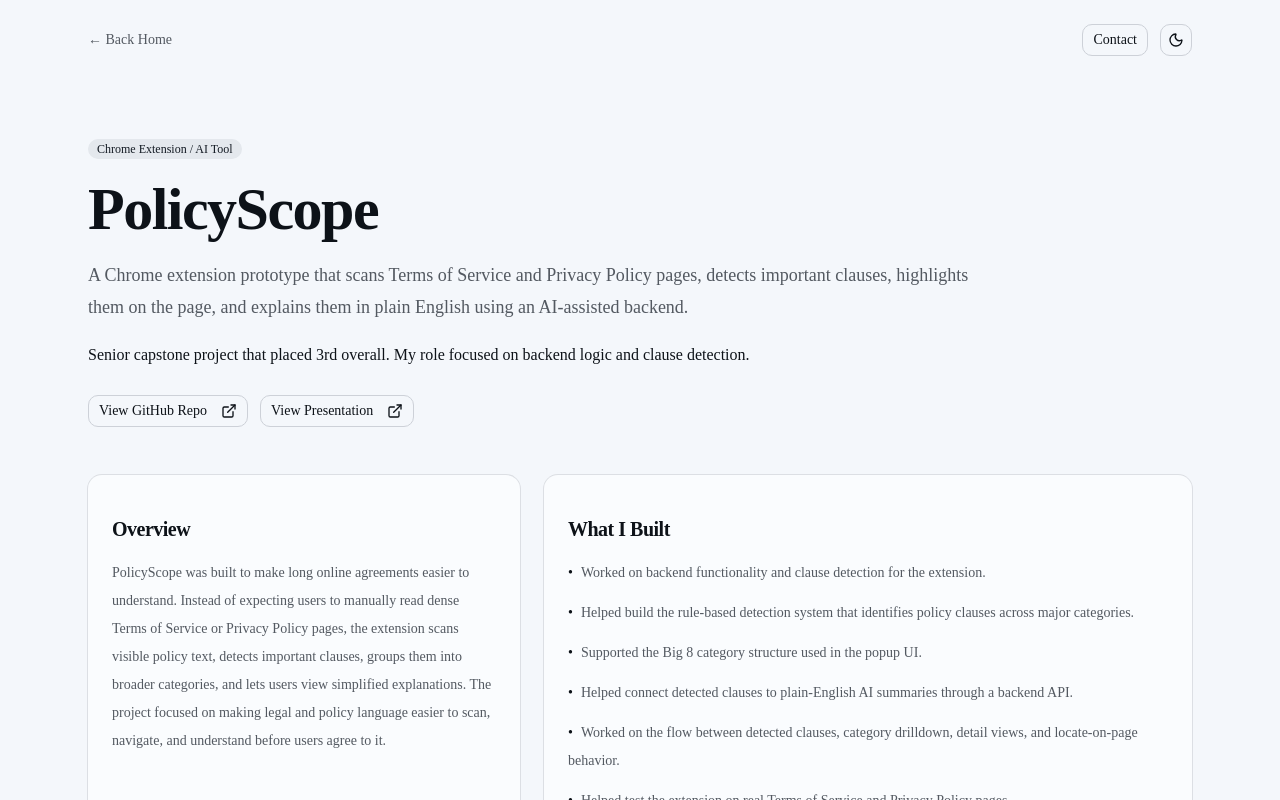
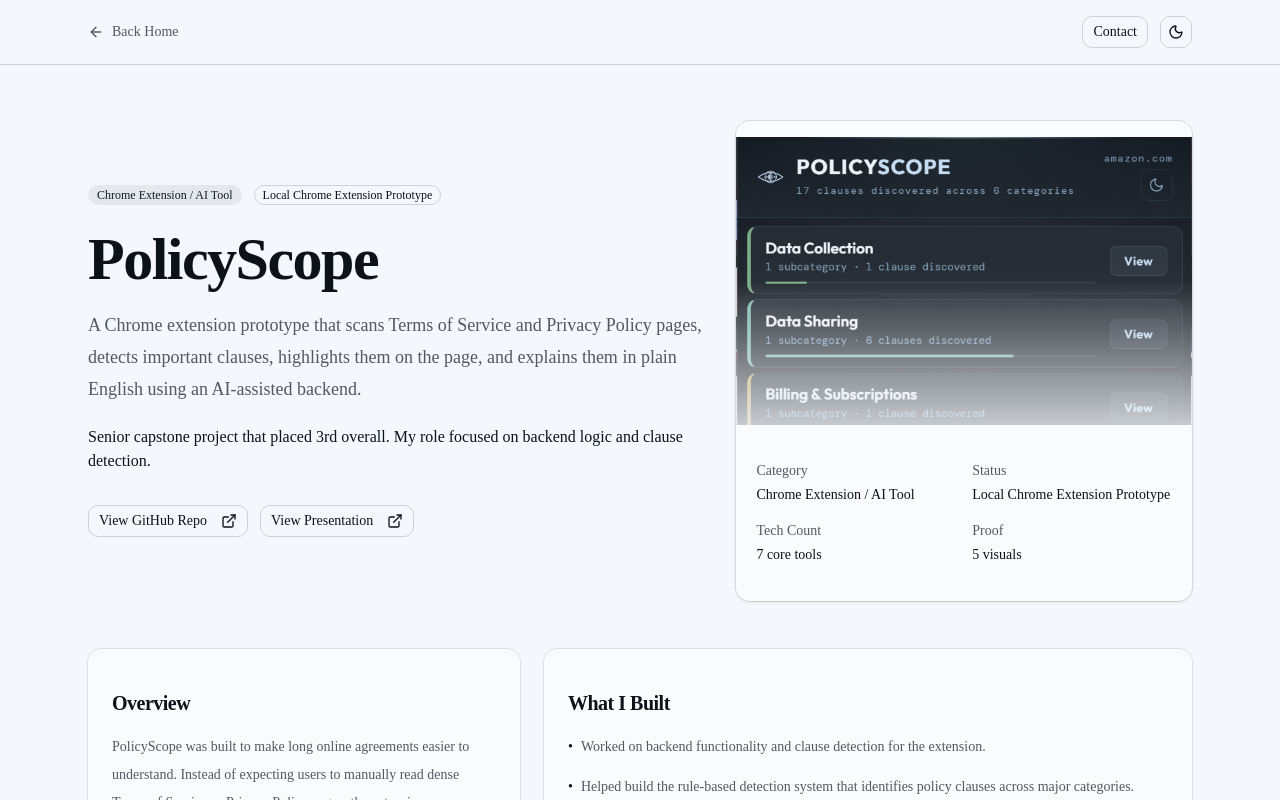
Before and after one commit to MelvinBerkoh/Portfolio, a Next.js app: page /projects/policyscope in a window 1280 px wide. Shown: the top 800 px of the page. Built offline with nearby package versions, Linux system fonts and the light colour scheme.

Commit message:
Refine homepage project card styling

```diff
--- a/src/app/projects/[slug]/page.tsx
+++ b/src/app/projects/[slug]/page.tsx
@@ -1,7 +1,7 @@
 import Image from "next/image";
 import Link from "next/link";
 import { notFound } from "next/navigation";
-import { ExternalLink } from "lucide-react";
+import { ArrowLeft, ExternalLink } from "lucide-react";
 
 import { projects } from "@/data/projects";
 import { ThemeToggle } from "@/components/theme-toggle";
@@ -23,7 +23,7 @@ function SectionCard({
   children: React.ReactNode;
 }) {
   return (
-    <Card className="h-full">
+    <Card className="h-full bg-card/80 backdrop-blur transition hover:shadow-md">
       <CardContent className="space-y-4 p-6">
         <h2 className="text-xl font-semibold tracking-tight">{title}</h2>
         {children}
@@ -45,6 +45,22 @@ function BulletList({ items }: { items: string[] }) {
   );
 }
 
+function getProjectStatus(slug: string) {
+  if (slug === "policyscope") {
+    return "Local Chrome Extension Prototype";
+  }
+
+  if (slug === "coveytown-escape-room") {
+    return "Course / Team Project";
+  }
+
+  if (slug === "nyc-aquatics-enrollment-prediction") {
+    return "Data Science Notebook + Presentation";
+  }
+
+  return "Project Case Study";
+}
+
 export default async function ProjectPage({
   params,
 }: {
@@ -57,14 +73,24 @@ export default async function ProjectPage({
     notFound();
   }
 
+  const status = getProjectStatus(project.slug);
+  const previewImage = project.screenshots?.[0]?.src;
+
   return (
-    <main className="min-h-screen bg-background text-foreground">
-      <nav className="mx-auto flex max-w-6xl items-center justify-between px-6 py-6">
+    <main className="min-h-screen overflow-hidden bg-background text-foreground">
+      <div className="pointer-events-none fixed inset-0 -z-10">
+        <div className="absolute left-1/2 top-0 h-[420px] w-[420px] -translate-x-1/2 rounded-full bg-primary/10 blur-3xl" />
+        <div className="absolute bottom-0 right-[-120px] h-[360px] w-[360px] rounded-full bg-muted-foreground/10 blur-3xl" />
+      </div>
+
+      <nav className="sticky top-0 z-50 border-b bg-background/75 backdrop-blur-xl">
+        <div className="mx-auto flex max-w-6xl items-center justify-between px-6 py-4">
           <Link
             href="/"
-          className="text-sm font-medium text-muted-foreground transition hover:text-foreground"
+            className="flex items-center gap-2 text-sm font-medium text-muted-foreground transition hover:text-foreground"
           >
-          ← Back Home
+            <ArrowLeft className="h-4 w-4" />
+            Back Home
           </Link>
 
           <div className="flex items-center gap-3">
@@ -73,21 +99,30 @@ export default async function ProjectPage({
             </Button>
             <ThemeToggle />
           </div>
+        </div>
       </nav>
 
       <section className="mx-auto max-w-6xl px-6 py-14">
-        <div className="mb-12 max-w-4xl space-y-5">
+        <div className="grid gap-8 lg:grid-cols-[1.15fr_0.85fr] lg:items-center">
+          <div className="space-y-6">
+            <div className="flex flex-wrap gap-3">
               <Badge variant="secondary">{project.category}</Badge>
+              <Badge variant="outline">{status}</Badge>
+            </div>
 
+            <div className="space-y-5">
               <h1 className="text-4xl font-bold tracking-tight sm:text-5xl md:text-6xl">
                 {project.title}
               </h1>
 
-          <p className="text-lg leading-8 text-muted-foreground">
+              <p className="max-w-3xl text-lg leading-8 text-muted-foreground">
                 {project.summary}
               </p>
 
-          <p className="text-base font-medium">{project.impact}</p>
+              <p className="max-w-3xl text-base font-medium">
+                {project.impact}
+              </p>
+            </div>
 
             <div className="flex flex-wrap gap-3 pt-2">
               {project.links.map((link) => (
@@ -101,7 +136,54 @@ export default async function ProjectPage({
             </div>
           </div>
 
-        <section className="grid gap-6 lg:grid-cols-[0.8fr_1.2fr]">
+          <Card className="overflow-hidden bg-card/80 shadow-sm backdrop-blur">
+            <div className="relative h-72 bg-muted">
+              {previewImage ? (
+                <Image
+                  src={previewImage}
+                  alt={`${project.title} preview`}
+                  fill
+                  className="object-cover object-top"
+                  priority
+                />
+              ) : (
+                <div className="h-full w-full bg-gradient-to-br from-muted to-background" />
+              )}
+
+              <div className="absolute inset-0 bg-gradient-to-t from-background/80 via-background/10 to-transparent" />
+            </div>
+
+            <CardContent className="grid grid-cols-2 gap-4 p-5 text-sm">
+              <div>
+                <p className="text-muted-foreground">Category</p>
+                <p className="mt-1 font-medium">{project.category}</p>
+              </div>
+
+              <div>
+                <p className="text-muted-foreground">Status</p>
+                <p className="mt-1 font-medium">{status}</p>
+              </div>
+
+              <div>
+                <p className="text-muted-foreground">Tech Count</p>
+                <p className="mt-1 font-medium">
+                  {project.techStack.length} core tools
+                </p>
+              </div>
+
+              <div>
+                <p className="text-muted-foreground">Proof</p>
+                <p className="mt-1 font-medium">
+                  {project.screenshots?.length
+                    ? `${project.screenshots.length} visuals`
+                    : "Case study"}
+                </p>
+              </div>
+            </CardContent>
+          </Card>
+        </div>
+
+        <section className="mt-12 grid gap-6 lg:grid-cols-[0.8fr_1.2fr]">
           <SectionCard title="Overview">
             <p className="leading-7 text-muted-foreground">
               {project.overview}
@@ -141,12 +223,12 @@ export default async function ProjectPage({
         {project.slug === "policyscope" &&
           project.categoryHighlights &&
           project.categoryHighlights.length > 0 && (
-            <section className="mt-8">
+            <section className="mt-10">
               <div className="mb-5 space-y-2">
                 <h2 className="text-2xl font-bold tracking-tight">
                   Detected Clause Areas
                 </h2>
-                <p className="text-muted-foreground">
+                <p className="max-w-3xl text-muted-foreground">
                   PolicyScope organizes detected clauses into color-coded
                   categories so users can scan risk areas quickly without
                   reading the full policy.
@@ -157,10 +239,10 @@ export default async function ProjectPage({
                 {project.categoryHighlights.map((category) => (
                   <Card
                     key={category.name}
-                    className="h-full border-l-4"
+                    className="h-full border-l-4 bg-card/80 backdrop-blur transition hover:-translate-y-1 hover:shadow-md"
                     style={{ borderLeftColor: category.color }}
                   >
-                    <CardContent className="space-y-2 p-5">
+                    <CardContent className="space-y-3 p-5">
                       <div
                         className="h-2 w-16 rounded-full"
                         style={{ backgroundColor: category.color }}
@@ -217,29 +299,33 @@ export default async function ProjectPage({
         </section>
 
         {project.screenshots && project.screenshots.length > 0 && (
-          <section className="mt-10">
-            <div className="mb-5 space-y-2">
+          <section className="mt-12">
+            <div className="mb-6 space-y-2">
               <h2 className="text-2xl font-bold tracking-tight">
                 Project Visuals
               </h2>
-              <p className="text-muted-foreground">
-                Screenshots from the project presentation and analysis workflow.
+              <p className="max-w-3xl text-muted-foreground">
+                Screenshots from the project interface, presentation, or
+                analysis workflow.
               </p>
             </div>
 
             <div className="grid gap-6 md:grid-cols-2">
               {project.screenshots.map((screenshot) => (
-                <Card key={screenshot.src} className="overflow-hidden">
+                <Card
+                  key={screenshot.src}
+                  className="overflow-hidden bg-card/80 backdrop-blur transition hover:-translate-y-1 hover:shadow-md"
+                >
                   <div className="relative aspect-video bg-muted">
                     <Image
                       src={screenshot.src}
                       alt={screenshot.alt}
                       fill
-                      className="object-cover"
+                      className="object-contain p-2"
                     />
                   </div>
 
-                  <CardContent className="p-4">
+                  <CardContent className="border-t p-4">
                     <p className="text-sm leading-6 text-muted-foreground">
                       {screenshot.caption}
                     </p>
@@ -250,8 +336,9 @@ export default async function ProjectPage({
           </section>
         )}
 
-        <section className="mt-10 rounded-2xl border bg-muted/40 p-8">
+        <section className="mt-12 rounded-2xl border bg-muted/40 p-8 backdrop-blur">
           <div className="max-w-3xl space-y-3">
+            <Badge variant="outline">Reflection</Badge>
             <h2 className="text-2xl font-bold tracking-tight">
               Why this project matters
             </h2>
```
Lines whose indentation alone changed are shown as unchanged.
